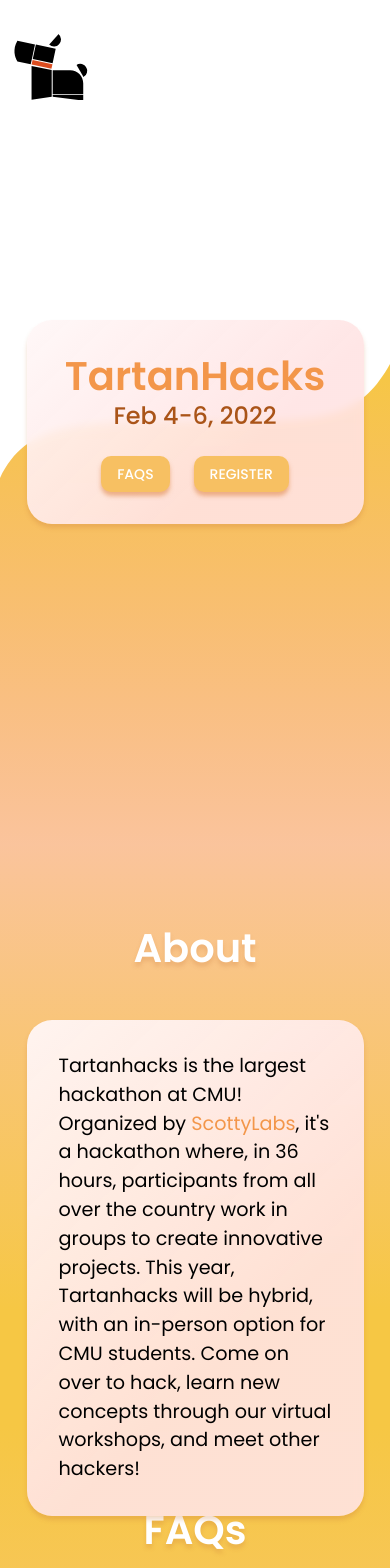
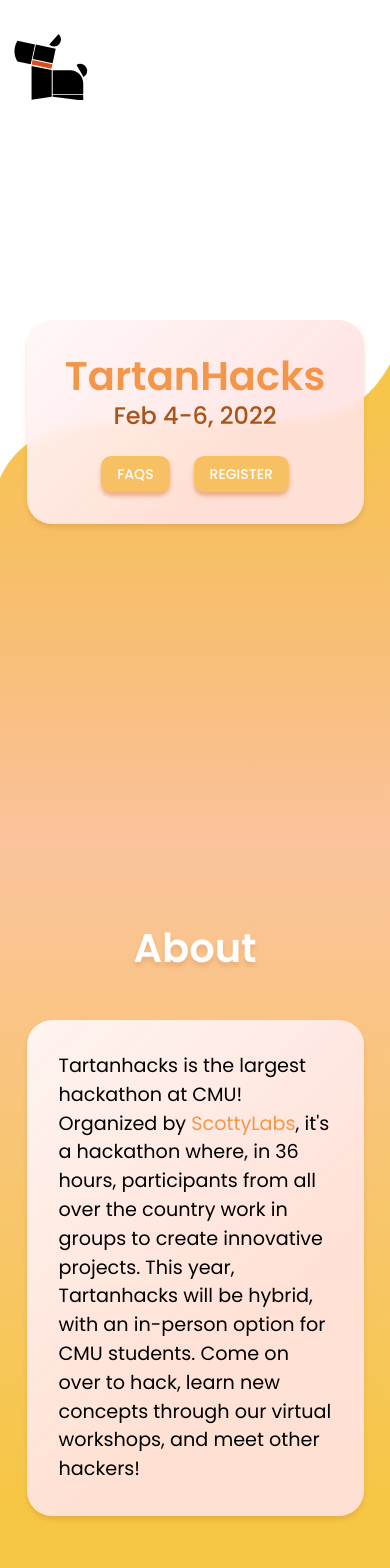
Before and after one commit to ScottyLabs/tartanhacks, a Next.js app: page / in a window 390 px wide. Shown: the top 1568 px of the page. Built offline with nearby package versions, Linux system fonts and the light colour scheme.

Commit message:
Fixed bug causing FAQ header to be covered on mobile

```diff
--- a/src/components/sections/AboutSection.tsx
+++ b/src/components/sections/AboutSection.tsx
@@ -1,13 +1,9 @@
-import ExpandMoreIcon from "@mui/icons-material/ExpandMore";
 import {
-  Accordion,
-  AccordionDetails,
-  AccordionSummary,
   Link,
-  Typography,
+  Typography
 } from "@mui/material";
 import { styled } from "@mui/material/styles";
-import { ReactElement, useState } from "react";
+import { ReactElement } from "react";
 
 const Section = styled("div")(({ theme }) => ({
   minHeight: "50vh",
@@ -18,6 +14,9 @@ const Section = styled("div")(({ theme }) => ({
   alignItems: "center",
   gap: "3em",
   paddingBottom: "5em",
+  [theme.breakpoints.down(theme.breakpoints.values.mobile)]: {
+    minHeight: "80vh"
+  },
 }));
 
 const Heading = styled(Typography)(({ theme }) => ({
```
